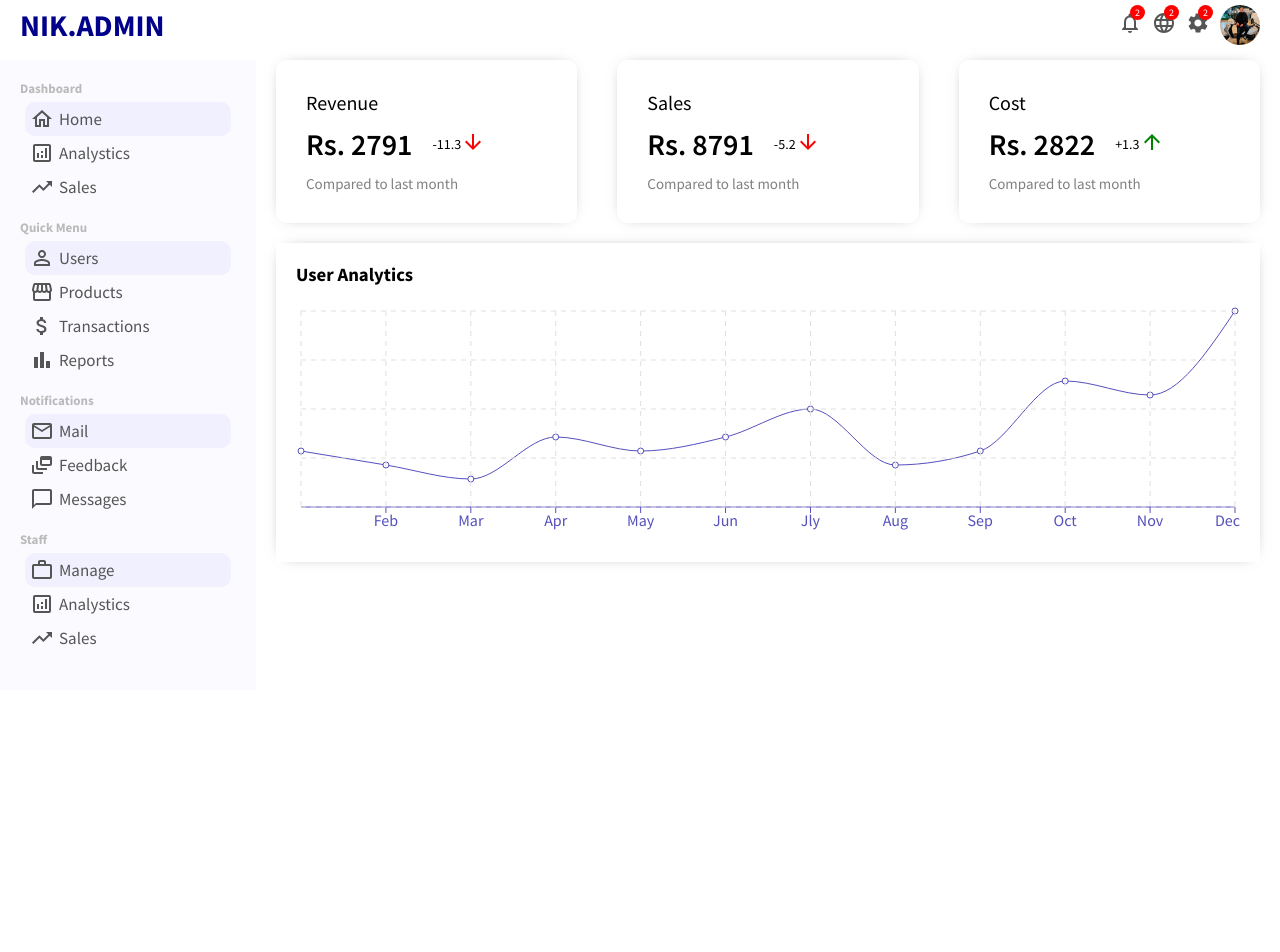
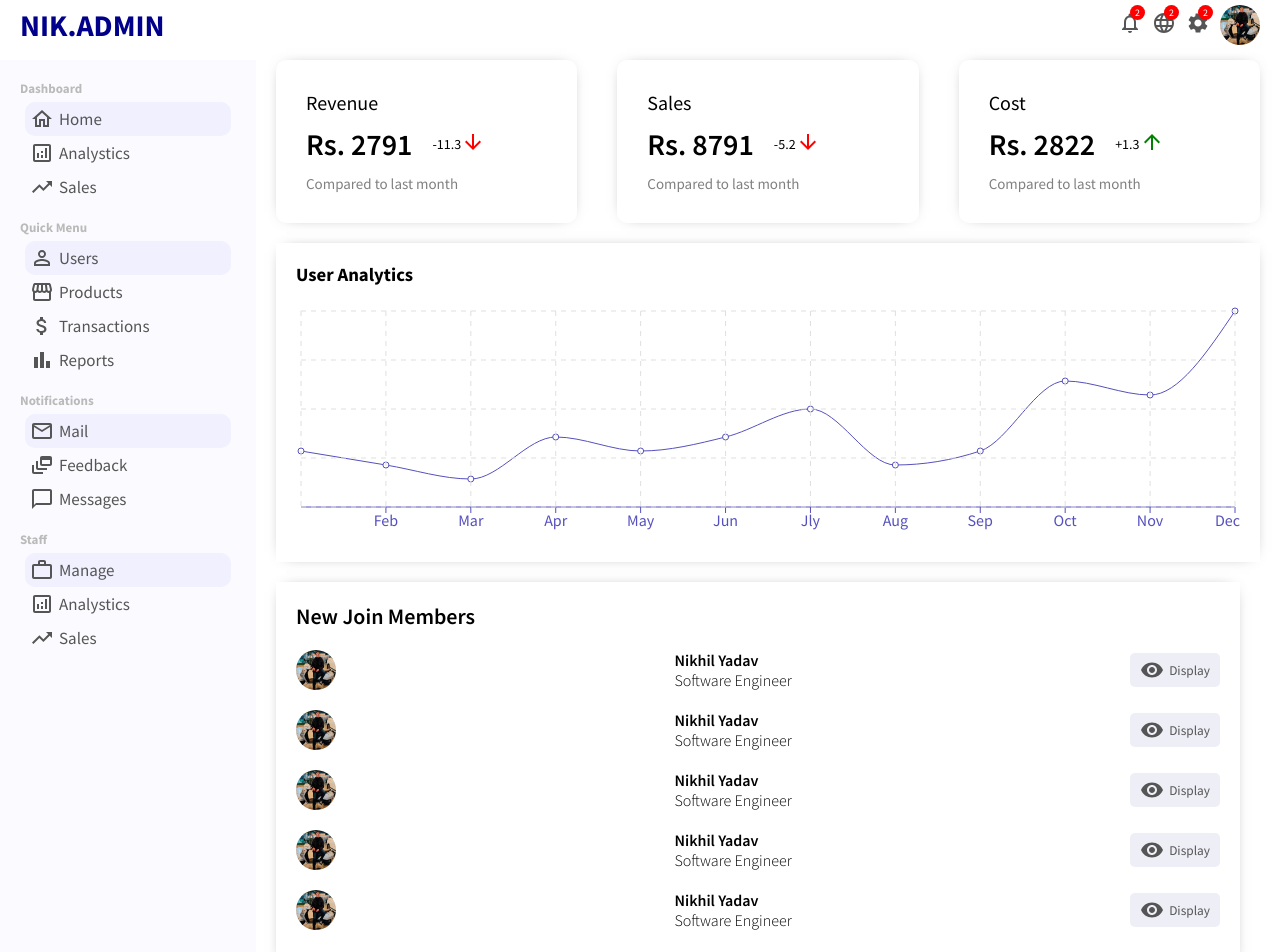
Before and after one commit to Neekhill/reactAdminDashboar, a React (Create React App) app: page / in a window 1280 px wide. Shown: the top 952 px of the page. Before the commit the page ends 800 px from the top, so only its background shows below. Built offline with nearby package versions, Linux system fonts and the light colour scheme.

Commit message:
small widget

```diff
--- /dev/null
+++ b/src/components/WidgetSm.jsx
@@ -0,0 +1,137 @@
+import { Visibility } from "@mui/icons-material";
+import styled from "styled-components";
+import nikhil2 from "../assets/nikhil2.jpg";
+
+const WidgetSmContainer = styled.div`
+  flex: 1;
+  -webkit-box-shadow: 0px 0px 15px -10px rgba(0, 0, 0, 0.75);
+  box-shadow: 0px 0px 15px -10px rgba(0, 0, 0, 0.75);
+  padding: 20px;
+  margin-right: 20px;
+`;
+const WidgetSmTitle = styled.h3`
+  font-size: 22px;
+  font-weight: 600;
+`;
+const WidgetSmList = styled.ul`
+  margin: 0;
+  padding: 0px;
+  list-style: none;
+`;
+const WidgetSmListItem = styled.li`
+  display: flex;
+  align-items: center;
+  justify-content: space-between;
+  margin: 20px 0;
+`;
+const WidgetSmImg = styled.img`
+  width: 40px;
+  height: 40px;
+  border-radius: 50%;
+  object-fit: cover;
+`;
+const WidgetSmUser = styled.div`
+  display: flex;
+  flex-direction: column;
+`;
+const WidgetSmUsername = styled.span`
+  font-weight: 600;
+`;
+const WidgetSmUserTitle = styled.span`
+  font-weight: 300;
+`;
+const WidgetSmButton = styled.button`
+  display: flex;
+  align-items: center;
+  border: none;
+  padding: 5px 10px;
+  background-color: #eeeef7;
+  color: #555;
+  border-radius: 5px;
+`;
+const WidgetSmIcon = styled.span`
+  display: flex;
+  align-items: center;
+  font-size: 16px;
+  margin-right: 5px;
+`;
+const WidgetSm = () => {
+  return (
+    <WidgetSmContainer>
+      <WidgetSmTitle>New Join Members</WidgetSmTitle>
+      <WidgetSmList>
+        <WidgetSmListItem>
+          <WidgetSmImg src={nikhil2} alt=""></WidgetSmImg>
+          <WidgetSmUser>
+            <WidgetSmUsername>Nikhil Yadav</WidgetSmUsername>
+            <WidgetSmUserTitle>Software Engineer</WidgetSmUserTitle>
+          </WidgetSmUser>
+          <WidgetSmButton>
+            <WidgetSmIcon>
+              <Visibility />
+            </WidgetSmIcon>
+            Display
+          </WidgetSmButton>
+        </WidgetSmListItem>
+
+        <WidgetSmListItem>
+          <WidgetSmImg src={nikhil2} alt=""></WidgetSmImg>
+          <WidgetSmUser>
+            <WidgetSmUsername>Nikhil Yadav</WidgetSmUsername>
+            <WidgetSmUserTitle>Software Engineer</WidgetSmUserTitle>
+          </WidgetSmUser>
+          <WidgetSmButton>
+            <WidgetSmIcon>
+              <Visibility />
+            </WidgetSmIcon>
+            Display
+          </WidgetSmButton>
+        </WidgetSmListItem>
+
+        <WidgetSmListItem>
+          <WidgetSmImg src={nikhil2} alt=""></WidgetSmImg>
+          <WidgetSmUser>
+            <WidgetSmUsername>Nikhil Yadav</WidgetSmUsername>
+            <WidgetSmUserTitle>Software Engineer</WidgetSmUserTitle>
+          </WidgetSmUser>
+          <WidgetSmButton>
+            <WidgetSmIcon>
+              <Visibility />
+            </WidgetSmIcon>
+            Display
+          </WidgetSmButton>
+        </WidgetSmListItem>
+
+        <WidgetSmListItem>
+          <WidgetSmImg src={nikhil2} alt=""></WidgetSmImg>
+          <WidgetSmUser>
+            <WidgetSmUsername>Nikhil Yadav</WidgetSmUsername>
+            <WidgetSmUserTitle>Software Engineer</WidgetSmUserTitle>
+          </WidgetSmUser>
+          <WidgetSmButton>
+            <WidgetSmIcon>
+              <Visibility />
+            </WidgetSmIcon>
+            Display
+          </WidgetSmButton>
+        </WidgetSmListItem>
+
+        <WidgetSmListItem>
+          <WidgetSmImg src={nikhil2} alt=""></WidgetSmImg>
+          <WidgetSmUser>
+            <WidgetSmUsername>Nikhil Yadav</WidgetSmUsername>
+            <WidgetSmUserTitle>Software Engineer</WidgetSmUserTitle>
+          </WidgetSmUser>
+          <WidgetSmButton>
+            <WidgetSmIcon>
+              <Visibility />
+            </WidgetSmIcon>
+            Display
+          </WidgetSmButton>
+        </WidgetSmListItem>
+      </WidgetSmList>
+    </WidgetSmContainer>
+  );
+};
+
+export default WidgetSm;
--- a/src/pages/Home.jsx
+++ b/src/pages/Home.jsx
@@ -1,11 +1,16 @@
-import React from "react";
 import styled from "styled-components";
-import Chart from "../components/Chart";
+import Chart from "../components/Chart.jsx";
 import FeaturedInfo from "../components/FeaturedInfo";
+
+import WidgetSm from "../components/WidgetSm";
 import { userData } from "../dummyData";
 
 const Container = styled.div`
   flex: 4;
+`;
+const HomeWidgets = styled.div`
+  display: flex;
+  margin: 20px;
 `;
 const Home = () => {
   return (
@@ -17,6 +22,9 @@ const Home = () => {
         title="User Analytics"
         grid
       />
+      <HomeWidgets>
+        <WidgetSm />
+      </HomeWidgets>
     </Container>
   );
 };
```
Also changed, not shown: src/assets/nikhil3.jpg (added), src/components/Chart.jsx (renamed from src/components/Chart.js).
